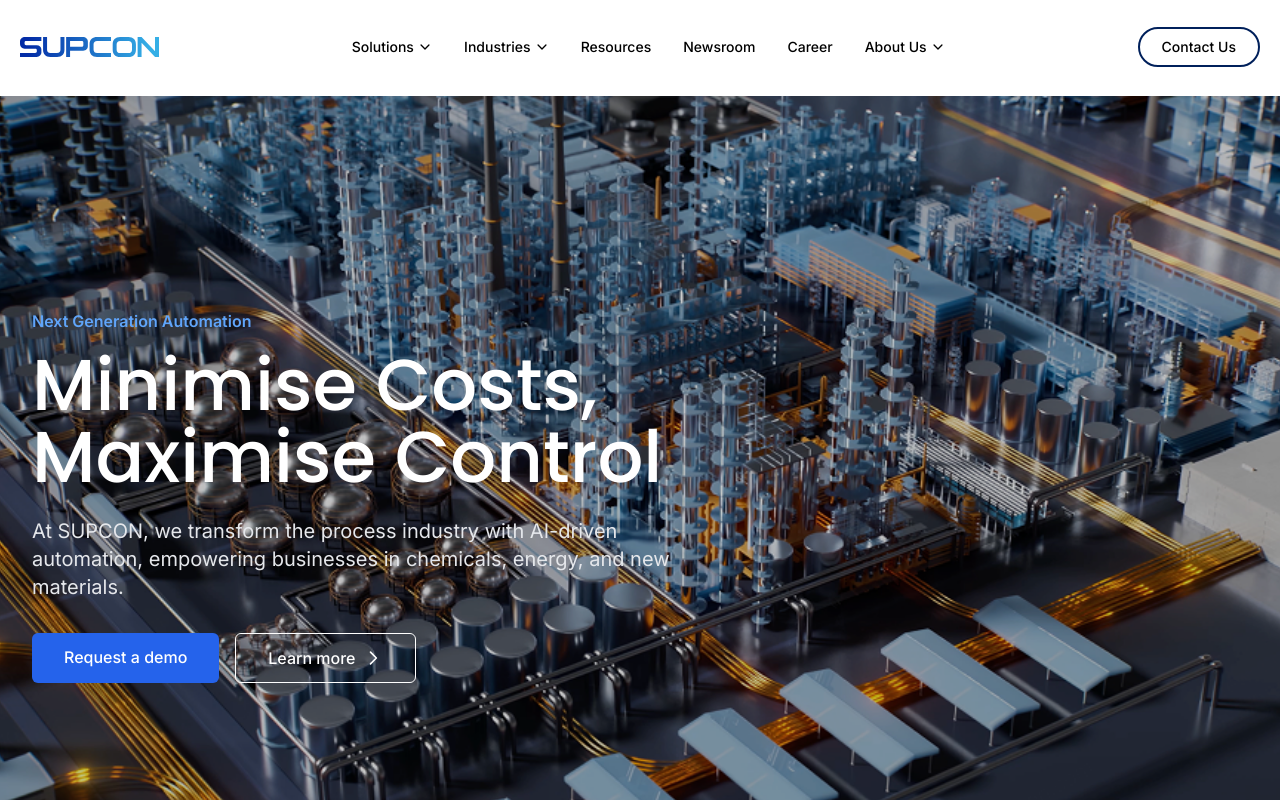
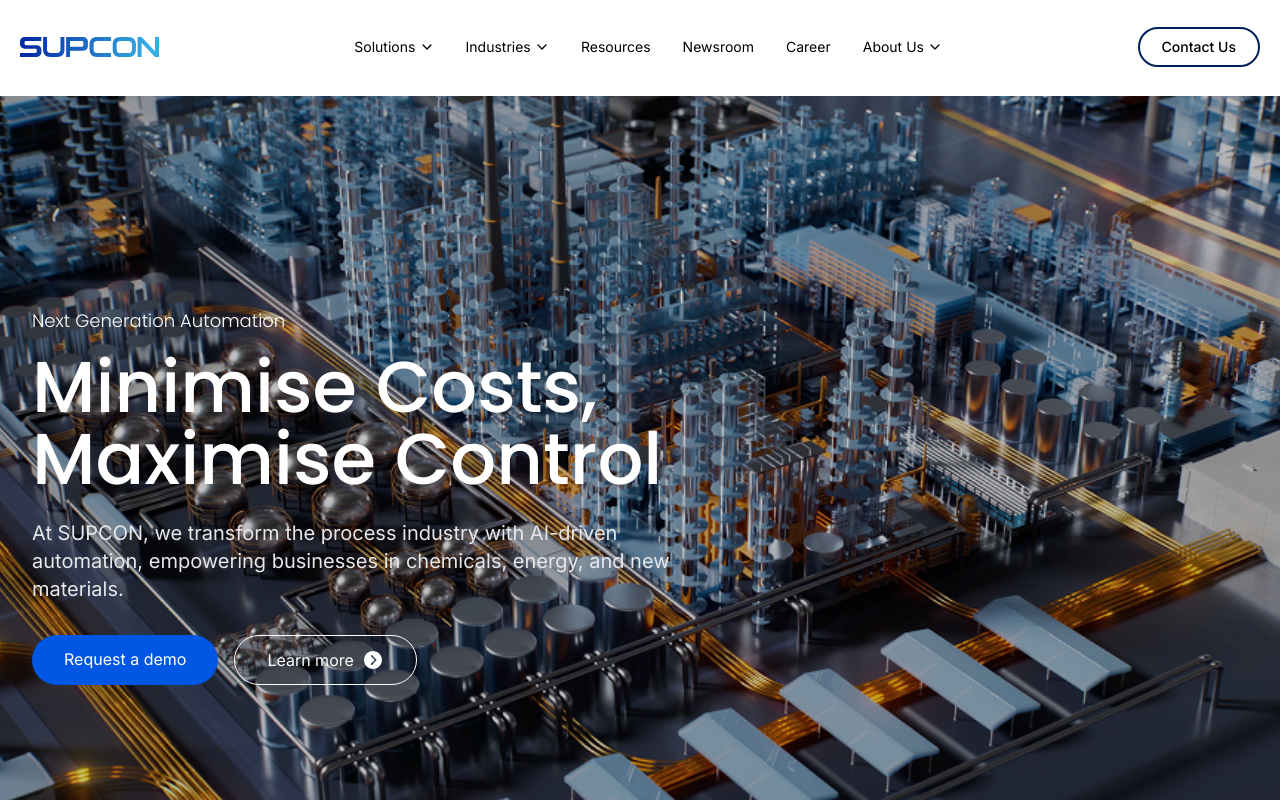
Before and after one commit to zhenqiteo/next-contentful-test, a Next.js app: page / in a window 1280 px wide. Shown: the top 800 px of the page. Built offline with nearby package versions, Linux system fonts and the light colour scheme.

Commit message:
[ui] initial home page edits

```diff
--- a/app/components/Header.tsx
+++ b/app/components/Header.tsx
@@ -170,7 +170,7 @@
           </Link>
 
           <div className="max-lg:hidden">
-            <div className="flex items-center gap-0 font-medium text-xs xl:text-sm">
+            <div className="flex items-center gap-0 font-normal text-base xl:text-sm">
               {navItems.map((item, index) => (
                 <NavItem
                   key={index}
--- a/app/components/HomePageHero.tsx
+++ b/app/components/HomePageHero.tsx
@@ -1,4 +1,5 @@
 import Link from "next/link";
+import { IoIosArrowDroprightCircle } from "react-icons/io";
 
 const HomePageHero = () => {
   return (
@@ -17,9 +18,9 @@
       {/* Content Container */}
       <div className="relative z-10 flex flex-col justify-center h-full max-w-7xl mx-auto px-4 sm:px-6 lg:px-8">
         {/* Tag line */}
-        <p className="text-blue-400 font-semibold mb-4">
+        <h4 className="text-white font-light text-lg mb-4 font-poppins">
           Next Generation Automation
-        </p>
+        </h4>
 
         {/* Main Heading */}
         <h1 className="text-white text-5xl md:text-6xl lg:text-7xl font-medium leading-tight mb-6">
@@ -39,16 +40,16 @@
         <div className="flex flex-wrap gap-4">
           <Link
             href="/request-demo"
-            className="bg-blue-600 hover:bg-blue-700 text-white px-8 py-3 rounded-md font-medium transition-colors"
+            className="bg-[var(--color-primary-blue)] hover:bg-white hover:text-[var(--color-primary-blue)] text-white px-8 py-3 rounded-full font-normal transition-colors"
           >
             Request a demo
           </Link>
           <Link
             href="/learn-more"
-            className="bg-transparent border border-white text-white hover:bg-white/10 px-8 py-3 rounded-md font-medium transition-colors flex items-center gap-2"
+            className="bg-transparent border border-white text-white hover:bg-white/10 px-8 py-3 rounded-full font-normal transition-colors flex items-center gap-2"
           >
-            Learn more
-            <svg
+            Learn more <IoIosArrowDroprightCircle size={22} />
+            {/* <svg
               className="w-5 h-5"
               fill="none"
               stroke="currentColor"
@@ -60,7 +61,7 @@
                 strokeWidth={2}
                 d="M9 5l7 7-7 7"
               />
-            </svg>
+            </svg> */}
           </Link>
         </div>
       </div>
--- a/app/globals.css
+++ b/app/globals.css
@@ -5,6 +5,7 @@
 :root {
   --font-inter: "Inter", sans-serif;
   --font-poppins: "Poppins", sans-serif;
+  --color-primary-blue: #0057e3;
 }
 
 body {
```
Also changed, not shown: public/HomePage_GlobeBackground.png (added).
